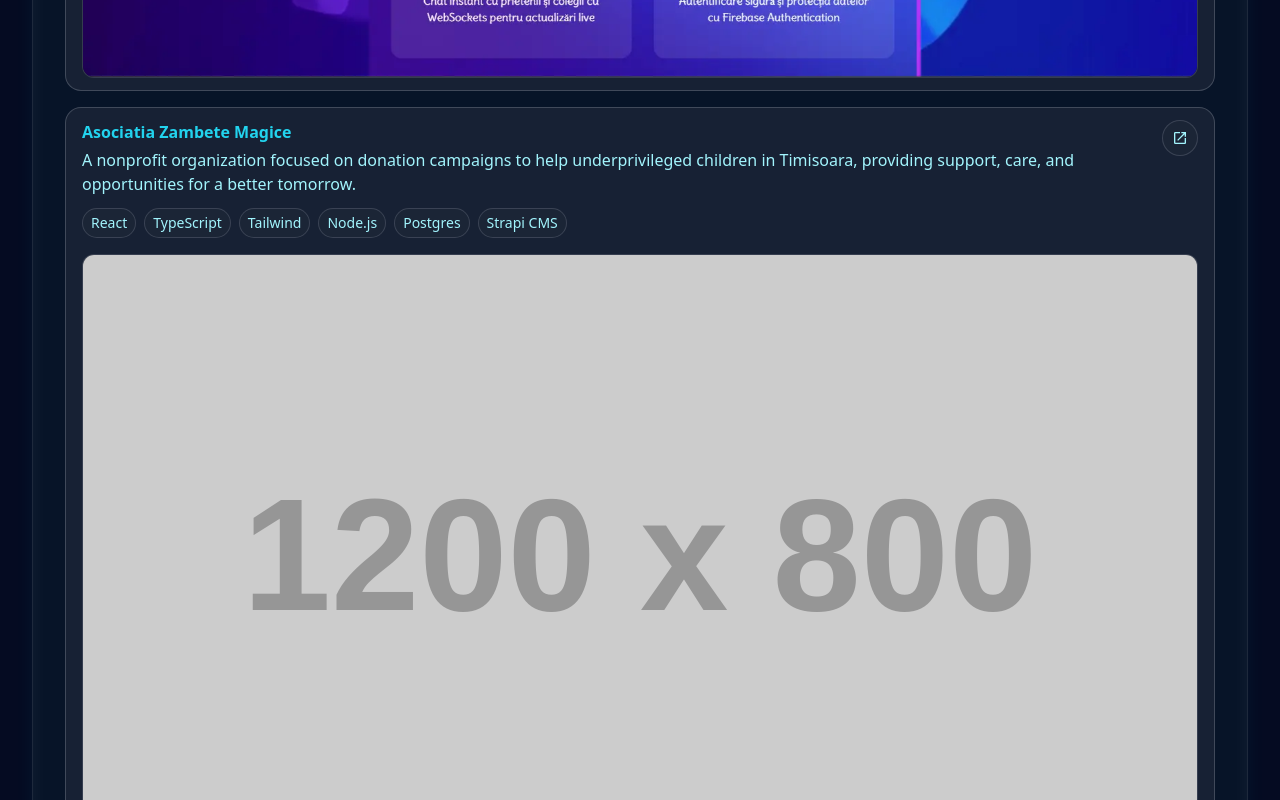
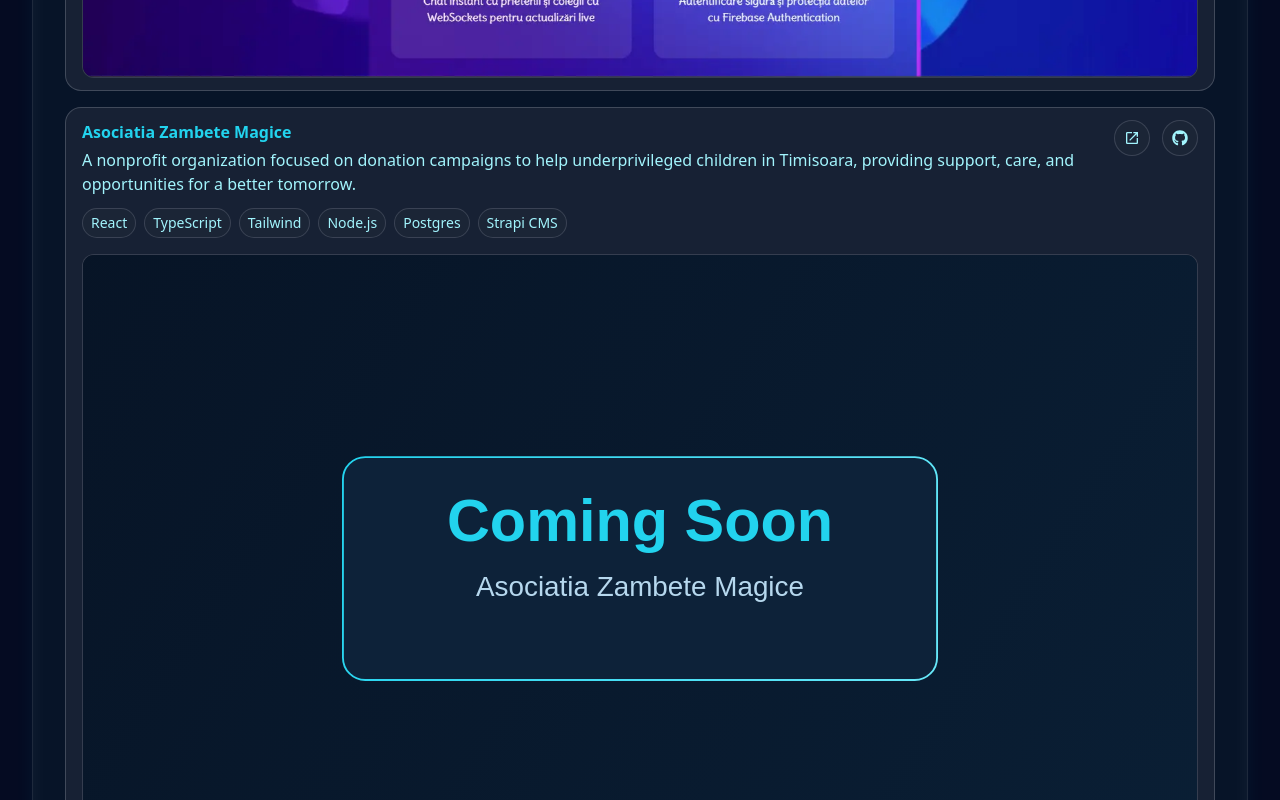
Before and after one commit to ionutdiaconescu/my-web, a Next.js app: page / in a window 1280 px wide. Shown: the part 2900-3700 px from the top of the page. Built offline with nearby package versions, Linux system fonts and the light colour scheme.

Commit message:
small corections on skill section , and work section

```diff
--- a/app/components/SkillsSection.tsx
+++ b/app/components/SkillsSection.tsx
@@ -57,8 +57,11 @@ const SkillsSection = () => {
           management, and styling approaches.
         </p>
         <div className="flex lg:hidden">
-          <div className="inline-flex flex-col gap-3">
-            {renderRow(rowOne, "flex items-center gap-3", ({ isLast }) =>
+          <div className="inline-flex flex-col items-center gap-3">
+            {renderRow(
+              rowOne,
+              "flex items-center justify-center gap-3",
+              ({ isLast }) =>
                 [
                   !isLast ? connectorRight : "",
                   isLast && hasThirdRow ? connectorDownBefore : "",
@@ -69,7 +72,7 @@ const SkillsSection = () => {
 
             {renderRow(
               rowTwo,
-              "flex items-center gap-3 flex-row-reverse",
+              "flex items-center justify-center gap-3 flex-row-reverse",
               ({ isLast }) =>
                 [
                   !isLast ? connectorLeft : "",
@@ -79,7 +82,10 @@ const SkillsSection = () => {
                   .join(" "),
             )}
 
-            {renderRow(rowThree, "flex items-center gap-3", ({ isLast }) =>
+            {renderRow(
+              rowThree,
+              "flex items-center justify-center gap-3",
+              ({ isLast }) =>
                 [
                   !isLast ? connectorRight : "",
                   isLast && hasFourthRow ? connectorDownBefore : "",
@@ -90,7 +96,7 @@ const SkillsSection = () => {
 
             {renderRow(
               rowFour,
-              "flex items-center gap-3 flex-row-reverse",
+              "flex items-center justify-center gap-3 flex-row-reverse",
               ({ isLast }) => (!isLast ? connectorLeft : ""),
             )}
           </div>
--- a/app/components/WorkSection.tsx
+++ b/app/components/WorkSection.tsx
@@ -4,6 +4,7 @@ import React, { useEffect, useRef, useState } from "react";
 import Image from "next/image";
 import { createPortal } from "react-dom";
 import { MdClose, MdOpenInNew } from "react-icons/md";
+import { FaGithub } from "react-icons/fa";
 import work from "../data/dataWorkSection";
 import type { WorkProject } from "../data/dataType";
 
@@ -56,6 +57,19 @@ const WorkCard = ({ project, onOpen }: WorkCardProps) => {
               aria-label={`Open ${project.title}`}
             >
               <MdOpenInNew className="w-4 h-4" />
+            </a>
+          )}
+
+          {project.githubLink && (
+            <a
+              href={project.githubLink}
+              target="_blank"
+              rel="noreferrer"
+              onClick={(e) => e.stopPropagation()}
+              className="relative z-20 inline-flex items-center justify-center w-9 h-9 rounded-full bg-gray-800/60 border border-gray-500/40 hover:bg-cyan-500/70 hover:border-cyan-500/60 transition-all duration-300 hover:scale-110 hover:shadow-md hover:shadow-cyan-500/30"
+              aria-label={`Open ${project.title} GitHub repository`}
+            >
+              <FaGithub className="w-4 h-4" />
             </a>
           )}
         </div>
--- a/app/data/dataType.ts
+++ b/app/data/dataType.ts
@@ -9,4 +9,5 @@ export type WorkProject = {
   usedTools: string[];
   images: string[];
   link?: string;
+  githubLink?: string;
 };
--- a/app/data/dataWorkSection.ts
+++ b/app/data/dataWorkSection.ts
@@ -12,6 +12,7 @@ const work: WorkProject[] = [
       "/images/dndPerformance/DNDimg3.webp",
     ],
     link: "https://www.ambalaje-dnd.com/",
+    githubLink: "https://github.com/ionutdiaconescu/dnd-packaging-products",
   },
   {
     title: "TeamChat",
@@ -24,6 +25,7 @@ const work: WorkProject[] = [
       "/images/teamChat/TeamChat3.webp",
     ],
     link: "https://example.com/real-estate",
+    githubLink: "https://github.com/ionutdiaconescu/TeamChat",
   },
   {
     title: "Asociatia Zambete Magice",
@@ -37,12 +39,9 @@ const work: WorkProject[] = [
       "Postgres",
       "Strapi CMS",
     ],
-    images: [
-      "https://via.placeholder.com/1200x800?text=SaaS+1",
-      "https://via.placeholder.com/1200x800?text=SaaS+2",
-      "https://via.placeholder.com/1200x800?text=SaaS+3",
-    ],
+    images: ["/images/zambeteMagice/coming-soon.svg"],
     link: "https://asociatia-zambete-magice.vercel.app/",
+    githubLink: "https://github.com/ionutdiaconescu/asociatia_zambete_magice",
   },
   {
     title: "Arde Car Wash",
@@ -54,6 +53,7 @@ const work: WorkProject[] = [
       "/images/carWash/CarWash3.webp",
     ],
     link: "https://arde-car-wash.netlify.app/",
+    githubLink: "https://github.com/ionutdiaconescu/arde-car-wash",
   },
 ];
 
```
Also changed, not shown: public/images/zambeteMagice/coming-soon.svg (added). Lines whose indentation alone changed are shown as unchanged.
